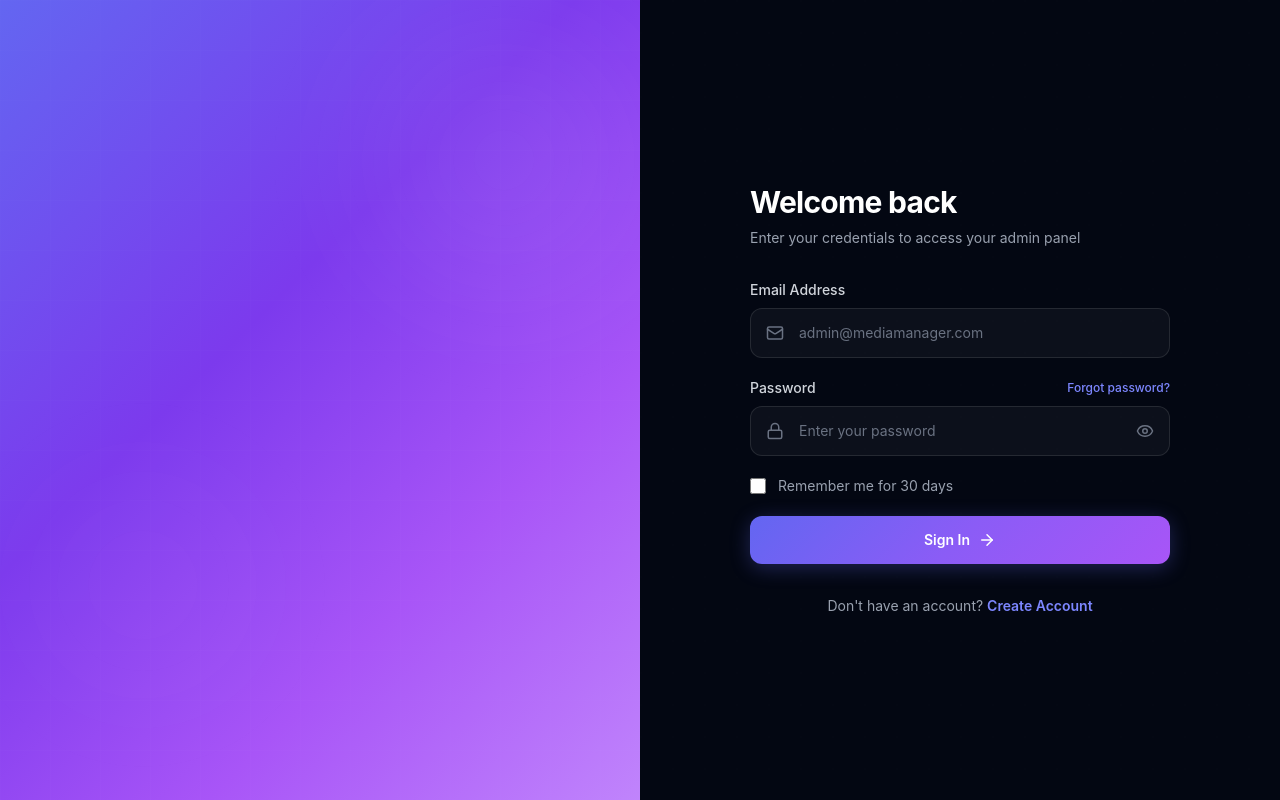
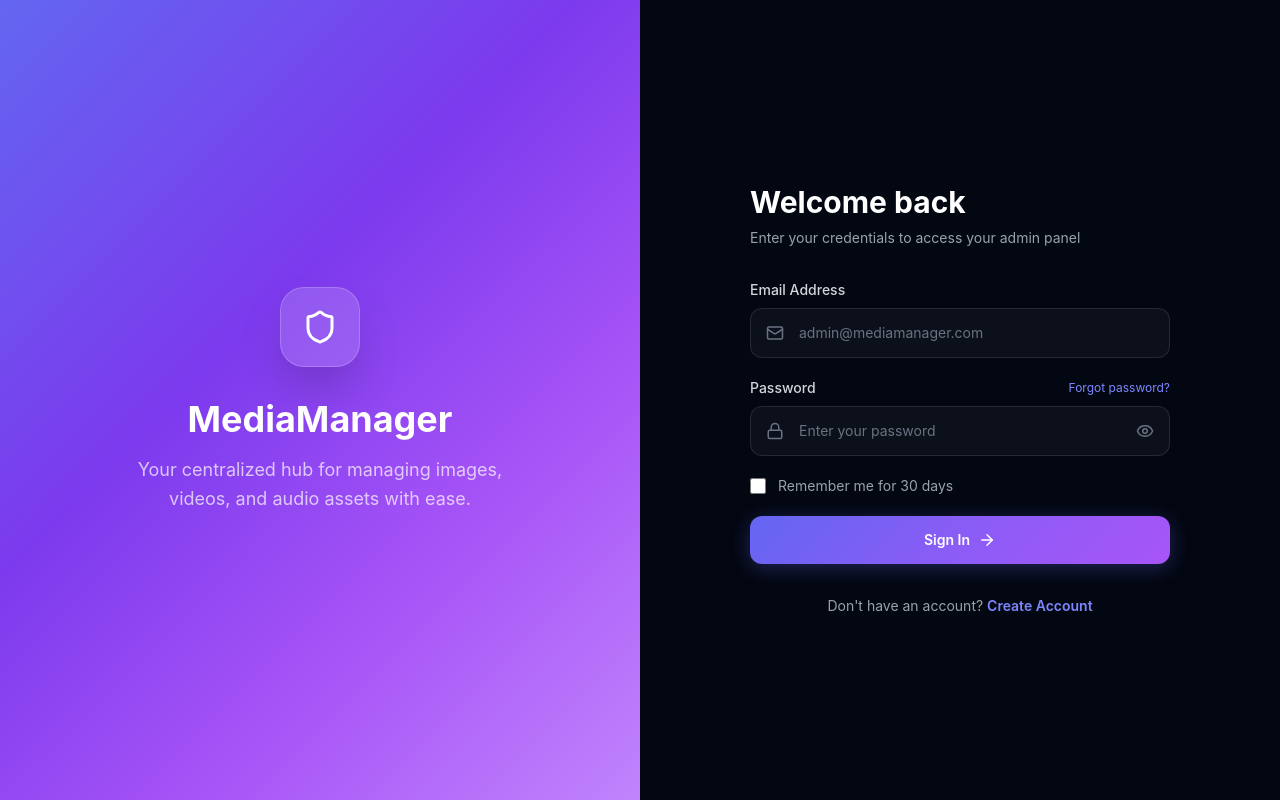
Before and after one commit to parveezz/FrontEndImageViewer, a React (Vite) app: page /login in a window 1280 px wide. Built offline with nearby package versions, Linux system fonts and the light colour scheme.

Commit message:
added login page

```diff
--- a/src/BaseUrl.js
+++ b/src/BaseUrl.js
@@ -0,0 +1,4 @@
+//render
+// export const BaseUrl = "https://image-viewer-1.onrender.com"
+//local
+export const BaseUrl = "http://localhost:5000"
--- a/src/Components/Login&Landing/Login.jsx
+++ b/src/Components/Login&Landing/Login.jsx
@@ -1,57 +1,92 @@
-import React from "react";
-import { Link } from "react-router-dom";
+import React, { useState } from "react";
+import { Link, useNavigate } from "react-router-dom";
 import { Mail, Lock, Eye, Shield, ArrowRight } from "lucide-react";
+import { BaseUrl } from "../../BaseUrl";
+import toast from "react-hot-toast";
 
 const Login = () => {
+      const [userEmail, setUserEmail] = useState("");
+      const [userPassword, setUserPassword] = useState("");
+      const [checkBox, setCheckBox] = useState(false);
+
+      const navigate = useNavigate();
+
+      const fetchingApi = async (e) => {
+            e.preventDefault();
+
+            console.log("Login function triggered");
+
+            // Validation
+            if (!userEmail.trim()) {
+                  toast.error("Enter Valid Email");
+                  return;
+            }
+
+            if (!userPassword.trim()) {
+                  toast.error("Enter Valid Password");
+                  return;
+            }
+
+            if (!checkBox) {
+                  toast.error("Please tick in the CheckBox");
+                  return;
+            }
+
+            const url = `${BaseUrl}/api/auth/login`;
+
+            try {
+                  const fetching = await fetch(url, {
+                        method: "POST",
+                        headers: {
+                              "Content-Type": "application/json",
+                        },
+                        body: JSON.stringify({
+                              email: userEmail,
+                              password: userPassword,
+                        }),
+                  });
+
+                  const response = await fetching.json();
+
+                  console.log("API Response:", response);
+
+                  // If login failed
+                  if (!fetching.ok || !response.success) {
+                        toast.error(response.message || "Login Failed");
+                        return;
+                  }
+
+                  // Store token
+                  localStorage.setItem("BearerToken", response.token);
+
+                  // Optional user data
+                  if (response.user) {
+                        localStorage.setItem("UserData", JSON.stringify(response.user));
+                  }
+
+                  toast.success("Login Successfully");
+
+                  // Redirect to admin dashboard
+                  navigate("/dashboard");
+            } catch (error) {
+                  console.error("Login Error:", error);
+                  toast.error(error.message || "Something went wrong");
+            }
+      };
+
       return (
-            <div className="w-full flex bg-gray-950" style={{ height: "100%" }}>
-                  {/* Left Panel — Branding */}
+            <div className="w-full flex bg-gray-950 min-h-screen">
+                  {/* Left Panel */}
                   <div className="hidden lg:flex lg:w-1/2 relative overflow-hidden items-center justify-center">
-                        {/* Gradient background */}
                         <div
                               className="absolute inset-0"
                               style={{
-                                    background: "linear-gradient(135deg, #6366f1 0%, #7c3aed 40%, #a855f7 70%, #c084fc 100%)",
+                                    background:
+                                          "linear-gradient(135deg, #6366f1 0%, #7c3aed 40%, #a855f7 70%, #c084fc 100%)",
                               }}
                         />
 
-                        {/* Animated orbs */}
-                        <div className="absolute inset-0 overflow-hidden pointer-events-none">
-                              <div
-                                    className="absolute rounded-full blur-3xl opacity-30"
-                                    style={{
-                                          width: "400px",
-                                          height: "400px",
-                                          background: "radial-gradient(circle, rgba(255,255,255,0.3) 0%, transparent 70%)",
-                                          top: "-5%",
-                                          right: "-10%",
-                                          animation: "float 8s ease-in-out infinite",
-                                    }}
-                              />
-                              <div
-                                    className="absolute rounded-full blur-3xl opacity-20"
-                                    style={{
-                                          width: "350px",
-                                          height: "350px",
-                                          background: "radial-gradient(circle, rgba(255,255,255,0.2) 0%, transparent 70%)",
-                                          bottom: "5%",
-                                          left: "-5%",
-                                          animation: "float 10s ease-in-out infinite reverse",
-                                    }}
-                              />
-                        </div>
-
-                        {/* Grid overlay */}
-                        <div
-                              className="absolute inset-0 opacity-[0.06]"
-                              style={{
-                                    backgroundImage: `linear-gradient(rgba(255,255,255,0.2) 1px, transparent 1px), linear-gradient(90deg, rgba(255,255,255,0.2) 1px, transparent 1px)`,
-                                    backgroundSize: "50px 50px",
-                              }}
-                        />
-
-                        {/* Content */}
-                        <div className="relative z-10 text-center px-12 max-w-lg" style={{ animation: "fadeInUp 0.8s ease-out" }}>
+                        <div className="relative z-10 text-center px-12 max-w-lg">
                               <div
                                     className="inline-flex items-center justify-center w-20 h-20 rounded-3xl mb-8 shadow-2xl"
                                     style={{
@@ -62,45 +97,22 @@ const Login = () => {
                               >
                                     <Shield size={36} className="text-white" />
                               </div>
-                              <h1 className="text-4xl font-bold text-white mb-4 tracking-tight">
+
+                              <h1 className="text-4xl font-bold text-white mb-4">
                                     MediaManager
                               </h1>
-                              <p className="text-white/70 text-lg leading-relaxed mb-10">
-                                    Your centralized hub for managing images, videos, and audio assets with ease.
+
+                              <p className="text-white/70 text-lg leading-relaxed">
+                                    Your centralized hub for managing images, videos, and audio assets
+                                    with ease.
                               </p>
-
-                              {/* Feature pills */}
-                              <div className="flex flex-wrap justify-center gap-3">
-                                    {["Image Library", "Video Streaming", "Audio Files", "Cloud Storage"].map((feature) => (
-                                          <span
-                                                key={feature}
-                                                className="px-4 py-2 rounded-full text-sm font-medium text-white/90"
-                                                style={{
-                                                      background: "rgba(255,255,255,0.12)",
-                                                      backdropFilter: "blur(10px)",
-                                                      border: "1px solid rgba(255,255,255,0.15)",
-                                                }}
-                                          >
-                                                {feature}
-                                          </span>
-                                    ))}
-                              </div>
                         </div>
                   </div>
 
-                  {/* Right Panel — Login Form */}
-                  <div className="w-full lg:w-1/2 flex items-center justify-center px-6 py-12 relative">
-                        {/* Subtle background pattern */}
-                        <div
-                              className="absolute inset-0 opacity-[0.02]"
-                              style={{
-                                    backgroundImage: `radial-gradient(circle at 1px 1px, rgba(255,255,255,0.3) 1px, transparent 0)`,
-                                    backgroundSize: "32px 32px",
-                              }}
-                        />
-
-                        <div className="relative z-10 w-full max-w-[420px]" style={{ animation: "fadeIn 0.6s ease-out" }}>
-                              {/* Mobile Logo (hidden on desktop) */}
+                  {/* Right Panel */}
+                  <div className="w-full lg:w-1/2 flex items-center justify-center px-6 py-12">
+                        <div className="w-full max-w-[420px]">
+                              {/* Mobile Logo */}
                               <div className="lg:hidden text-center mb-8">
                                     <div
                                           className="inline-flex items-center justify-center w-14 h-14 rounded-2xl mb-4 shadow-lg"
@@ -115,7 +127,7 @@ const Login = () => {
 
                               {/* Header */}
                               <div className="mb-8">
-                                    <h2 className="text-3xl font-bold text-white tracking-tight mb-2">
+                                    <h2 className="text-3xl font-bold text-white mb-2">
                                           Welcome back
                                     </h2>
                                     <p className="text-gray-400 text-sm">
@@ -124,22 +136,27 @@ const Login = () => {
                               </div>
 
                               {/* Form */}
-                              <form className="space-y-5">
+                              <form className="space-y-5" onSubmit={fetchingApi}
+                              >
                                     {/* Email */}
                                     <div className="space-y-2">
                                           <label className="text-sm font-medium text-gray-300 block">
                                                 Email Address
                                           </label>
+
                                           <div className="relative group">
                                                 <Mail
                                                       size={18}
-                                                      className="absolute left-4 top-1/2 -translate-y-1/2 text-gray-500 group-focus-within:text-indigo-400 transition-colors"
+                                                      className="absolute left-4 top-1/2 -translate-y-1/2 text-gray-500"
                                                 />
+
                                                 <input
                                                       type="email"
                                                       placeholder="admin@mediamanager.com"
-                                                      className="w-full pl-12 pr-4 py-3.5 rounded-xl text-sm text-white placeholder-gray-500 border border-white/10 focus:border-indigo-500/50 focus:outline-none transition-all duration-300 bg-white/[0.04]"
+                                                      className="w-full pl-12 pr-4 py-3.5 rounded-xl text-sm text-white placeholder-gray-500 border border-white/10 focus:border-indigo-500/50 focus:outline-none bg-white/[0.04]"
                                                       id="login-email"
+                                                      value={userEmail}
+                                                      onChange={(e) => setUserEmail(e.target.value)}
                                                 />
                                           </div>
                                     </div>
@@ -150,22 +167,28 @@ const Login = () => {
                                                 <label className="text-sm font-medium text-gray-300 block">
                                                       Password
                                                 </label>
-                                                <span className="text-xs text-indigo-400 hover:text-indigo-300 transition-colors font-medium cursor-pointer">
+
+                                                <span className="text-xs text-indigo-400 cursor-pointer">
                                                       Forgot password?
                                                 </span>
                                           </div>
+
                                           <div className="relative group">
                                                 <Lock
                                                       size={18}
-                                                      className="absolute left-4 top-1/2 -translate-y-1/2 text-gray-500 group-focus-within:text-indigo-400 transition-colors"
+                                                      className="absolute left-4 top-1/2 -translate-y-1/2 text-gray-500"
                                                 />
+
                                                 <input
                                                       type="password"
                                                       placeholder="Enter your password"
-                                                      className="w-full pl-12 pr-12 py-3.5 rounded-xl text-sm text-white placeholder-gray-500 border border-white/10 focus:border-indigo-500/50 focus:outline-none transition-all duration-300 bg-white/[0.04]"
+                                                      className="w-full pl-12 pr-12 py-3.5 rounded-xl text-sm text-white placeholder-gray-500 border border-white/10 focus:border-indigo-500/50 focus:outline-none bg-white/[0.04]"
                                                       id="login-password"
+                                                      value={userPassword}
+                                                      onChange={(e) => setUserPassword(e.target.value)}
                                                 />
-                                                <span className="absolute right-4 top-1/2 -translate-y-1/2 text-gray-500 cursor-pointer hover:text-gray-300 transition-colors">
+
+                                                <span className="absolute right-4 top-1/2 -translate-y-1/2 text-gray-500 cursor-pointer">
                                                       <Eye size={18} />
                                                 </span>
                                           </div>
@@ -176,20 +199,27 @@ const Login = () => {
                                           <input
                                                 type="checkbox"
                                                 id="remember-me"
+                                                checked={checkBox}
                                                 className="w-4 h-4 rounded border-white/20 bg-white/5 accent-indigo-500"
+                                                onChange={(e) => setCheckBox(e.target.checked)}
                                           />
-                                          <label htmlFor="remember-me" className="text-sm text-gray-400 cursor-pointer select-none">
+
+                                          <label
+                                                htmlFor="remember-me"
+                                                className="text-sm text-gray-400 cursor-pointer"
+                                          >
                                                 Remember me for 30 days
                                           </label>
                                     </div>
 
                                     {/* Submit */}
                                     <button
-                                          type="button"
+                                          type="submit"
                                           id="login-submit"
-                                          className="w-full py-3.5 rounded-xl text-sm font-semibold text-white flex items-center justify-center gap-2 transition-all duration-300 hover:shadow-lg active:scale-[0.98] cursor-pointer"
+                                          className="w-full py-3.5 rounded-xl text-sm font-semibold text-white flex items-center justify-center gap-2 hover:shadow-lg active:scale-[0.98]"
                                           style={{
-                                                background: "linear-gradient(135deg, #6366f1 0%, #8b5cf6 50%, #a855f7 100%)",
+                                                background:
+                                                      "linear-gradient(135deg, #6366f1 0%, #8b5cf6 50%, #a855f7 100%)",
                                                 boxShadow: "0 4px 20px rgba(99,102,241,0.3)",
                                           }}
                                     >
@@ -198,33 +228,18 @@ const Login = () => {
                                     </button>
                               </form>
 
-
-
-                              {/* Link to Register */}
+                              {/* Register */}
                               <p className="text-center text-sm text-gray-400 mt-8">
                                     Don't have an account?{" "}
-                                    <Link to="/register" className="text-indigo-400 hover:text-indigo-300 font-semibold transition-colors">
+                                    <Link
+                                          to="/register"
+                                          className="text-indigo-400 hover:text-indigo-300 font-semibold"
+                                    >
                                           Create Account
                                     </Link>
                               </p>
                         </div>
                   </div>
-
-                  {/* CSS Keyframes */}
-                  <style>{`
-                        @keyframes fadeInUp {
-                              from { opacity: 0; transform: translateY(20px); }
-                              to { opacity: 1; transform: translateY(0); }
-                        }
-                        @keyframes fadeIn {
-                              from { opacity: 0; }
-                              to { opacity: 1; }
-                        }
-                        @keyframes float {
-                              0%, 100% { transform: translateY(0px) scale(1); }
-                              50% { transform: translateY(-30px) scale(1.05); }
-                        }
-                  `}</style>
             </div>
       );
 };
--- a/src/Layouts/Sidebar.jsx
+++ b/src/Layouts/Sidebar.jsx
@@ -10,7 +10,7 @@ import {
 
 const Sidebar = () => {
       const navLinks = [
-            { name: "Dashboard", path: "/", icon: LayoutDashboard },
+            { name: "Dashboard", path: "/dashboard", icon: LayoutDashboard },
             { name: "Users", path: "/user", icon: User },
             { name: "Images", path: "/images", icon: Image },
             { name: "Videos", path: "/videos", icon: Video },
```
Also changed, not shown: src/Layouts/Shared/Header.jsx (+12 -1 lines).
